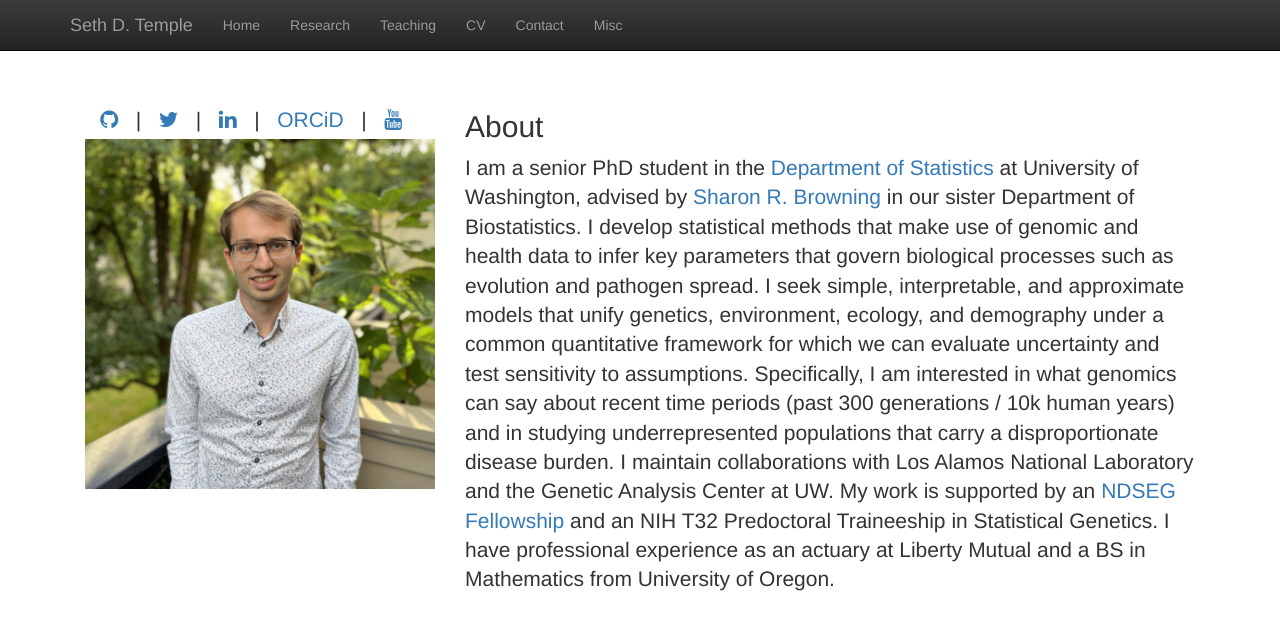
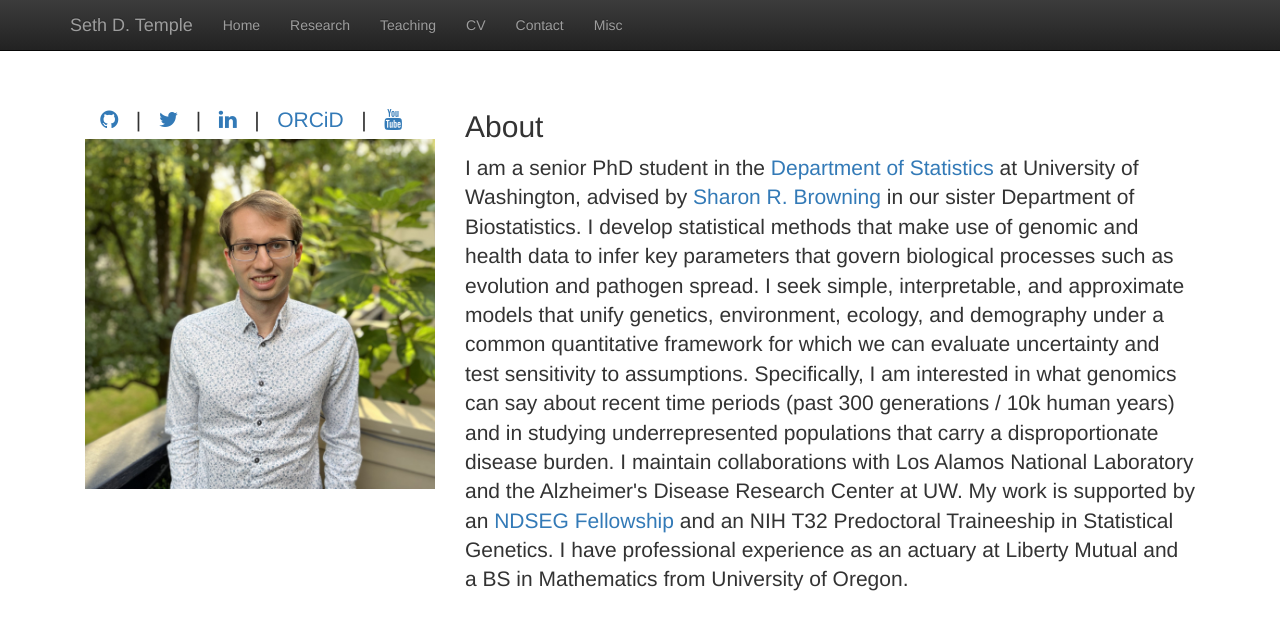
Before and after one commit to sdtemple/sdtemple.github.io, a Jekyll site: the page built from index.html, in a window 1280 px wide. Shown: the top 630 px of the page. Built offline with Jekyll 4.4.1, drawn with Linux system fonts in a browser that asks for light colours; nearby versions of some CDN libraries; library files that are not in the unit come from our copies.

Commit message:
Update index.html

```diff
--- a/index.html
+++ b/index.html
@@ -35,7 +35,7 @@ and demography under a common quantitative framework for which we can evaluate u
 test sensitivity to assumptions. Specifically, I am interested in what genomics can say about
 recent time periods (past 300 generations / 10k human years) and in studying
 underrepresented populations that carry a disproportionate disease burden. I maintain
-collaborations with Los Alamos National Laboratory and the Genetic Analysis Center at UW.
+collaborations with Los Alamos National Laboratory and the Alzheimer's Disease Research Center at UW.
 My work is supported by an <a href = "https://ndseg.org/2021-fellows">NDSEG Fellowship</a> and an NIH T32 Predoctoral Traineeship in Statistical Genetics.
 I have professional experience as an actuary at Liberty Mutual and a BS in Mathematics from University of Oregon.
   </p>
```
